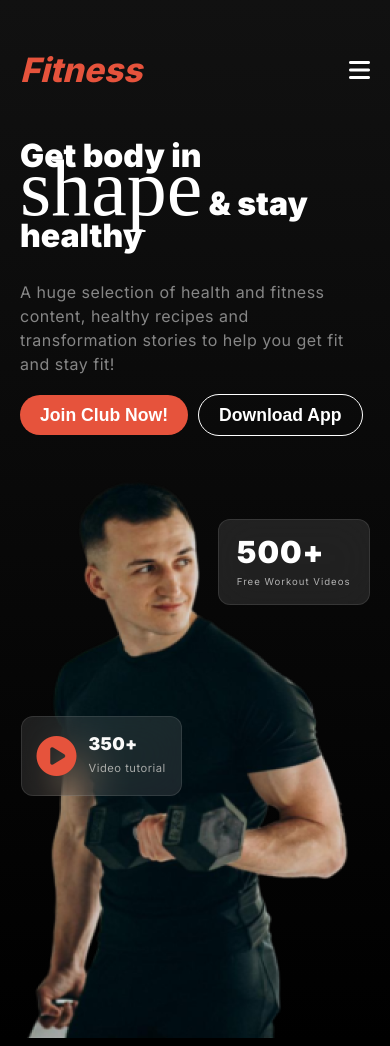
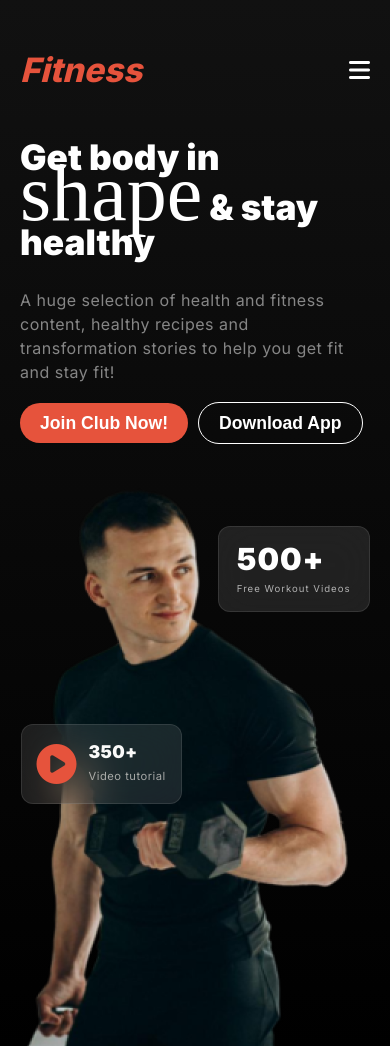
Before and after one commit to huzaifaabir/assignment-2, a plain HTML site: page index.html in a window 390 px wide. Shown: the top 1046 px of the page. Drawn offline with Linux system fonts and the light colour scheme; a web font is replaced by a local one.

Commit message:
some property change

```diff
--- a/css/mediaquary.css
+++ b/css/mediaquary.css
@@ -38,7 +38,8 @@
         flex-direction: column;
     }
     #header .hero-section .title h1 {
-        font-size: 2rem;
+        font-size: 2.2rem;
+        text-wrap: balance;
     }
     #header .hero-section .title span {
         font-size: 5rem;
```
